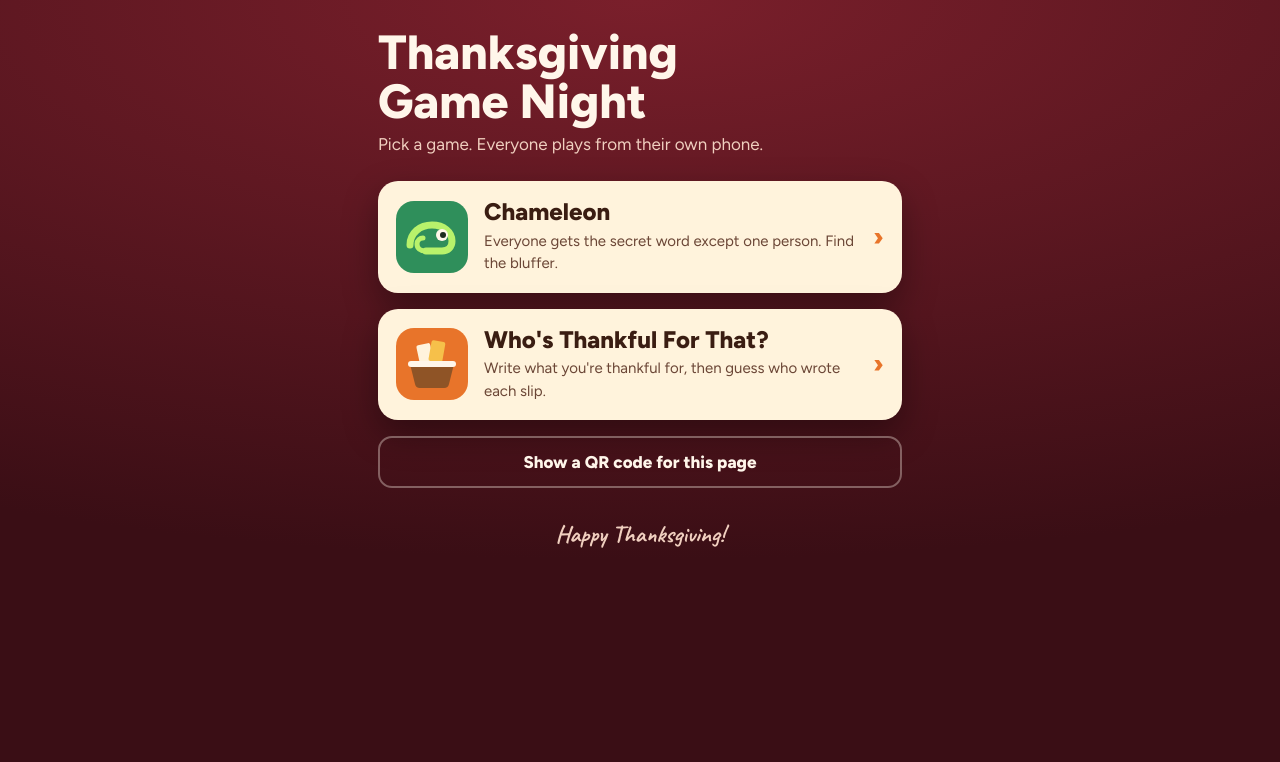
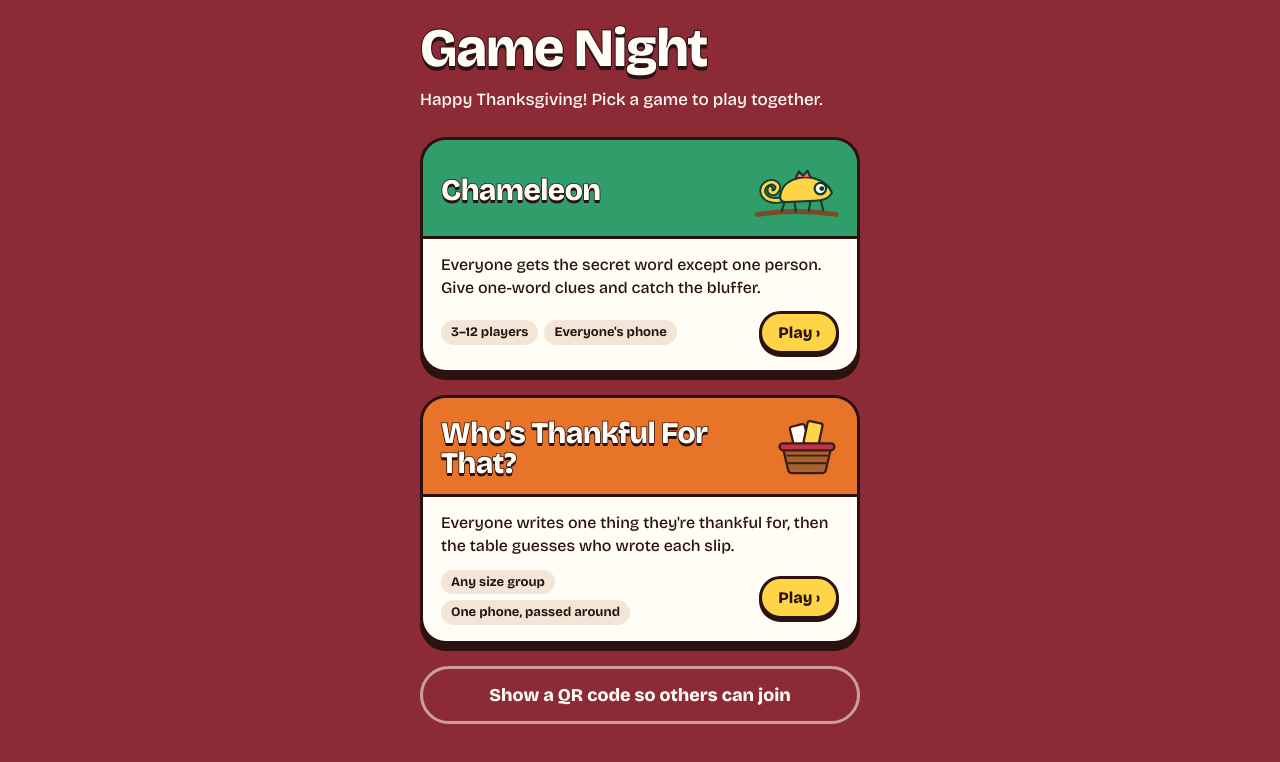
Before and after one commit to MBurleson33/games, a plain HTML site: page index.html in a window 1280 px wide. Drawn offline with nearby package versions, Linux system fonts and the light colour scheme.

Commit message:
Restyle landing page to match Chameleon; QR points to link33.vercel.app/thanks
Co-Authored-By: Claude Opus 5.5 <noreply@anthropic.com>
Claude-Session: https://claude.ai/code/session_019EJvb86wNSFAiyBU6UiAxT

```diff
--- a/index.html
+++ b/index.html
@@ -3,68 +3,104 @@
 <head>
 <meta charset="utf-8">
 <meta name="viewport" content="width=device-width,initial-scale=1,viewport-fit=cover">
+<meta name="theme-color" content="#8c2a36">
 <title>Game Night</title>
-<meta name="theme-color" content="#5e1621">
 <link rel="preconnect" href="https://fonts.googleapis.com">
-<link href="https://fonts.googleapis.com/css2?family=Caveat:wght@700&family=Figtree:wght@400;600;800&display=swap" rel="stylesheet">
+<link rel="preconnect" href="https://fonts.gstatic.com" crossorigin>
+<link href="https://fonts.googleapis.com/css2?family=Bricolage+Grotesque:opsz,wght@12..96,500;12..96,700;12..96,800&display=swap" rel="stylesheet">
 <style>
-:root{--bg:#7a1f2b;--bg2:#3a0e15;--ink:#fff6ea;--muted:#f0cfbf;--paper:#fff3dc;--paperInk:#3a1d12;--gold:#f6c04a;--leaf:#2f8f5b;--pump:#e8742a}
-*{box-sizing:border-box;min-width:0}
-body{margin:0;min-height:100dvh;background:radial-gradient(120% 70% at 50% 0%,var(--bg) 0%,var(--bg2) 100%) fixed;color:var(--ink);font:16px/1.5 Figtree,system-ui,sans-serif;overflow-x:clip}
-main{max-width:560px;margin:0 auto;padding:max(28px,env(safe-area-inset-top)) 18px max(32px,env(safe-area-inset-bottom))}
-h1{font-size:clamp(34px,9vw,48px);line-height:1.02;margin:0 0 6px;font-weight:800;text-wrap:balance}
-.sub{color:var(--muted);margin:0 0 24px;font-size:17px}
-.card{display:flex;align-items:center;gap:16px;text-decoration:none;color:var(--paperInk);background:var(--paper);border-radius:20px;padding:18px;margin-bottom:16px;box-shadow:0 14px 34px rgba(0,0,0,.35);transition:transform .15s}
-.card:active{transform:scale(.98)}
-.card:focus-visible{outline:3px solid var(--gold);outline-offset:3px}
-.card svg{width:72px;height:72px;flex:none}
-.card h2{margin:0;font-size:24px;line-height:1.1}
-.card p{margin:4px 0 0;color:#6b4636;font-size:15px}
-.card .go{margin-left:auto;font-size:26px;font-weight:800;color:var(--pump);flex:none}
-.share{display:block;width:100%;min-height:52px;margin-top:10px;border:2px solid rgba(255,246,234,.35);background:transparent;color:var(--ink);border-radius:14px;font:700 17px Figtree,sans-serif;cursor:pointer}
-.share:focus-visible{outline:3px solid var(--gold);outline-offset:2px}
-.foot{text-align:center;color:var(--muted);font-family:Caveat,cursive;font-size:24px;margin-top:28px}
-.scrim{position:fixed;inset:0;background:rgba(20,5,8,.75);display:none;align-items:center;justify-content:center;padding:20px;z-index:10}
-.scrim.on{display:flex}
-.dlg{background:var(--paper);color:var(--paperInk);border-radius:20px;padding:22px;max-width:360px;width:100%;text-align:center}
-.dlg h3{margin:0 0 4px;font-size:22px}.dlg p{margin:0 0 14px;color:#6b4636}
-#qr{background:#fff;border-radius:12px;padding:12px;display:inline-block;margin-bottom:12px}
-#qr svg,#qr img{display:block;width:220px;height:220px}
-.url{font-weight:700;overflow-wrap:anywhere;margin-bottom:14px}
-.btn{display:block;width:100%;min-height:50px;border:0;border-radius:14px;font:800 17px Figtree,sans-serif;cursor:pointer;margin-top:8px;background:var(--gold);color:#3a1d12}
-.btn.alt{background:#ead6b8}
-@media(prefers-reduced-motion:reduce){.card{transition:none}}
+:root{--bg:#8c2a36;--ink:#2a1210;--paper:#fffdf6;--gold:#ffd447;--leaf:#2f9e6b;--pump:#e8742a;--muted:#6b4a40}
+*{box-sizing:border-box;-webkit-tap-highlight-color:transparent}
+html,body{margin:0}
+body{min-height:100vh;background:var(--bg);color:var(--ink);font-family:"Bricolage Grotesque",system-ui,sans-serif;font-size:16px;line-height:1.45;
+  padding:calc(env(safe-area-inset-top) + 22px) 18px calc(env(safe-area-inset-bottom) + 28px)}
+.wrap{max-width:440px;margin:0 auto}
+:focus-visible{outline:3px solid var(--gold);outline-offset:3px}
+h1{margin:0;font-weight:800;line-height:1;letter-spacing:-.02em;color:var(--paper);font-size:clamp(40px,12vw,54px);text-shadow:0 4px 0 var(--ink);-webkit-text-stroke:2px var(--ink);paint-order:stroke fill}
+.tagline{color:var(--paper);font-size:17px;margin:12px 0 24px;font-weight:500}
+.game{display:block;text-decoration:none;color:var(--ink);border:3px solid var(--ink);border-radius:26px;box-shadow:0 7px 0 var(--ink);margin-bottom:22px;overflow:hidden;transition:transform .07s,box-shadow .07s}
+.game:active{transform:translateY(5px);box-shadow:0 2px 0 var(--ink)}
+.art{display:flex;align-items:center;justify-content:space-between;gap:12px;padding:18px 18px 14px}
+.art h2{margin:0;font-size:30px;line-height:1;font-weight:800;letter-spacing:-.02em;color:var(--paper);text-shadow:0 3px 0 var(--ink);-webkit-text-stroke:1.5px var(--ink);paint-order:stroke fill}
+.art svg{width:86px;height:64px;flex:none}
+.cham .art{background:var(--leaf)}.thank .art{background:var(--pump)}
+.info{background:var(--paper);border-top:3px solid var(--ink);padding:14px 18px 16px}
+.info p{margin:0 0 12px}
+.info .row{display:flex;align-items:center;justify-content:space-between;gap:10px}
+.tags{display:flex;gap:6px;flex-wrap:wrap}
+.tags span{background:#f3e6d6;border-radius:999px;padding:3px 10px;font-size:13px;font-weight:700}
+.play{flex:none;background:var(--gold);border:3px solid var(--ink);border-radius:999px;padding:7px 16px;font-weight:800;box-shadow:0 3px 0 var(--ink)}
+.btn{display:block;width:100%;border:3px solid var(--ink);border-radius:999px;padding:15px 20px;font:800 18px "Bricolage Grotesque",sans-serif;cursor:pointer;color:var(--ink);
+  box-shadow:0 5px 0 var(--ink);transition:transform .07s,box-shadow .07s;background:var(--paper)}
+.btn:active{transform:translateY(4px);box-shadow:0 1px 0 var(--ink)}
+.btn-go{background:var(--gold)}
+.btn-quiet{background:transparent;box-shadow:none;border-color:rgba(42,18,16,.35);font-weight:700}
+.share{background:transparent;color:var(--paper);border-color:rgba(255,253,246,.55);box-shadow:none}
+.share:active{transform:none;background:rgba(255,253,246,.08)}
+.scrim{position:fixed;inset:0;z-index:10;display:none;align-items:flex-end;justify-content:center;background:rgba(42,18,16,.6);padding:16px 16px calc(env(safe-area-inset-bottom) + 16px)}
+.scrim.open{display:flex}
+.dialog{width:100%;max-width:440px;background:var(--paper);border:3px solid var(--ink);border-radius:22px;box-shadow:0 6px 0 var(--ink);padding:20px;text-align:center;animation:rise .2s ease-out}
+.dialog h3{margin:0 0 4px;font-size:26px;letter-spacing:-.02em}
+.dialog p{margin:0 0 14px;color:var(--muted)}
+#qr{background:#fff;border:3px solid var(--ink);border-radius:16px;padding:12px;display:inline-block;margin-bottom:10px}
+#qr svg{display:block;width:210px;height:210px}
+.url{font-weight:800;overflow-wrap:anywhere;margin-bottom:14px}
+.stack{display:grid;gap:12px}
+@keyframes rise{from{transform:translateY(40px);opacity:0}}
+@media (prefers-reduced-motion:reduce){.dialog{animation:none}.game,.btn{transition:none}}
 </style>
 </head>
 <body>
-<main>
-  <h1>Thanksgiving Game Night</h1>
-  <p class="sub">Pick a game. Everyone plays from their own phone.</p>
+<div class="wrap">
+  <h1>Game Night</h1>
+  <p class="tagline">Happy Thanksgiving! Pick a game to play together.</p>
 
-  <a class="card" href="https://chameleon-ten-pi.vercel.app">
-    <svg viewBox="0 0 72 72" aria-hidden="true"><rect width="72" height="72" rx="18" fill="#2f8f5b"/><path d="M14 44c0-12 10-20 22-20s20 7 20 16c0 6-4 10-10 10H30" fill="none" stroke="#b8f26b" stroke-width="7" stroke-linecap="round"/><path d="M30 50c-6 0-9-3-9-7s3-6 6-6" fill="none" stroke="#b8f26b" stroke-width="5" stroke-linecap="round"/><circle cx="46" cy="34" r="6" fill="#fff6ea"/><circle cx="47" cy="34" r="3" fill="#1d2b1f"/></svg>
-    <div><h2>Chameleon</h2><p>Everyone gets the secret word except one person. Find the bluffer.</p></div>
-    <span class="go" aria-hidden="true">›</span>
+  <a class="game cham" href="https://chameleon-ten-pi.vercel.app">
+    <div class="art">
+      <h2>Chameleon</h2>
+      <svg viewBox="0 0 120 84" aria-hidden="true">
+        <path d="M6 76 Q60 68 116 76" stroke="#7a4b2a" stroke-width="7" fill="none" stroke-linecap="round"/>
+        <g stroke="#123b2c" stroke-width="3" stroke-linecap="round" stroke-linejoin="round">
+          <path d="M44 58 L40 72 M58 60 L60 72 M80 58 L78 71 M94 54 L98 70" fill="none"/>
+          <path d="M40 56 C14 60 8 42 18 34 C28 26 40 36 32 44 C28 48 22 45 24 40" fill="none" stroke-width="9"/>
+          <path d="M40 56 C14 60 8 42 18 34 C28 26 40 36 32 44 C28 48 22 45 24 40" fill="none" stroke-width="4" stroke="#ffd447"/>
+          <path d="M38 50 C40 30 64 20 86 26 C98 29 108 38 110 46 C106 54 96 57 86 57 L46 59 C40 59 37 56 38 50Z" fill="#ffd447"/>
+          <path d="M60 24 L64 16 L70 22 L76 15 L80 24" fill="#ff5e7e"/>
+          <circle cx="94" cy="40" r="8" fill="#fffdf6"/>
+        </g>
+        <circle cx="96" cy="40" r="3.4" fill="#123b2c"/>
+      </svg>
+    </div>
+    <div class="info">
+      <p>Everyone gets the secret word except one person. Give one-word clues and catch the bluffer.</p>
+      <div class="row"><div class="tags"><span>3–12 players</span><span>Everyone's phone</span></div><span class="play">Play ›</span></div>
+    </div>
   </a>
 
-  <a class="card" href="https://thankful-ebon.vercel.app/">
-    <svg viewBox="0 0 72 72" aria-hidden="true"><rect width="72" height="72" rx="18" fill="#e8742a"/><path d="M14 36h44l-5 20a5 5 0 0 1-5 4H24a5 5 0 0 1-5-4z" fill="#8f5426"/><rect x="22" y="16" width="14" height="20" rx="2" fill="#fff3dc" transform="rotate(-12 29 26)"/><rect x="34" y="13" width="14" height="21" rx="2" fill="#f6c04a" transform="rotate(10 41 23)"/><rect x="12" y="33" width="48" height="6" rx="3" fill="#fff6ea"/></svg>
-    <div><h2>Who's Thankful For That?</h2><p>Write what you're thankful for, then guess who wrote each slip.</p></div>
-    <span class="go" aria-hidden="true">›</span>
+  <a class="game thank" href="https://thankful-ebon.vercel.app/">
+    <div class="art">
+      <h2>Who's Thankful For That?</h2>
+      <svg viewBox="0 0 84 84" aria-hidden="true" style="width:64px;height:64px"><g stroke="#3a1d12" stroke-width="3" stroke-linejoin="round"><rect x="22" y="12" width="20" height="28" rx="3" fill="#fffdf6" transform="rotate(-14 32 26)"/><rect x="40" y="8" width="20" height="30" rx="3" fill="#ffd447" transform="rotate(12 50 23)"/><path d="M10 40h64l-7 30a6 6 0 0 1-6 5H23a6 6 0 0 1-6-5z" fill="#a8622c"/><path d="M15 52h54M17 62h50" fill="none" stroke-width="2.5"/><rect x="6" y="36" width="72" height="9" rx="4.5" fill="#c2334a"/></g></svg>
+    </div>
+    <div class="info">
+      <p>Everyone writes one thing they're thankful for, then the table guesses who wrote each slip.</p>
+      <div class="row"><div class="tags"><span>Any size group</span><span>One phone, passed around</span></div><span class="play">Play ›</span></div>
+    </div>
   </a>
 
-  <button class="share" id="share" type="button">Show a QR code for this page</button>
-  <p class="foot">Happy Thanksgiving!</p>
-</main>
+  <button class="btn share" id="share" type="button">Show a QR code so others can join</button>
+</div>
 
-<div class="scrim" id="scrim" role="dialog" aria-modal="true" aria-labelledby="qT">
-  <div class="dlg">
+<div class="scrim" id="scrim">
+  <div class="dialog" role="dialog" aria-modal="true" aria-labelledby="qT">
     <h3 id="qT">Scan to join</h3>
-    <p>Point your phone's camera here.</p>
+    <p>Point your phone's camera at the code.</p>
     <div id="qr"></div>
     <div class="url" id="url"></div>
-    <button class="btn" id="copy" type="button">Copy link</button>
-    <button class="btn alt" id="close" type="button">Close</button>
+    <div class="stack">
+      <button class="btn btn-go" id="copy" type="button">Copy link</button>
+      <button class="btn btn-quiet" id="close" type="button">Close</button>
+    </div>
   </div>
 </div>
 
@@ -72,16 +108,17 @@ h1{font-size:clamp(34px,9vw,48px);line-height:1.02;margin:0 0 6px;font-weight:80
 <script>
 {
 const $=id=>document.getElementById(id);
-const here=location.href.split("#")[0];
+const here="https://link33.vercel.app/thanks";
 $("share").onclick=()=>{
   $("url").textContent=here.replace(/^https?:\/\//,"").replace(/\/$/,"");
   try{const q=qrcode(0,"M");q.addData(here);q.make();$("qr").innerHTML=q.createSvgTag({cellSize:6,margin:0,scalable:true});}
-  catch(e){$("qr").innerHTML="<p style='margin:0;padding:20px'>QR code couldn't load. Share the link below.</p>";}
-  $("scrim").classList.add("on");$("close").focus();
+  catch(e){$("qr").innerHTML="<p style='margin:0;padding:20px'>The QR code couldn't load. Share the link below.</p>";}
+  $("scrim").classList.add("open");$("close").focus();
 };
-$("close").onclick=()=>$("scrim").classList.remove("on");
-$("scrim").onclick=e=>{if(e.target===$("scrim"))$("scrim").classList.remove("on");};
-$("copy").onclick=async()=>{try{await navigator.clipboard.writeText(here);$("copy").textContent="Copied!";}catch(e){$("copy").textContent="Copy failed, long-press the link";}setTimeout(()=>$("copy").textContent="Copy link",1800);};
+const close=()=>$("scrim").classList.remove("open");
+$("close").onclick=close;
+$("scrim").onclick=e=>{if(e.target===$("scrim"))close();};
+$("copy").onclick=async()=>{try{await navigator.clipboard.writeText(here);$("copy").textContent="Copied!";}catch(e){$("copy").textContent="Couldn't copy. Long-press the link above";}setTimeout(()=>$("copy").textContent="Copy link",1800);};
 }
 </script>
 </body>
```
